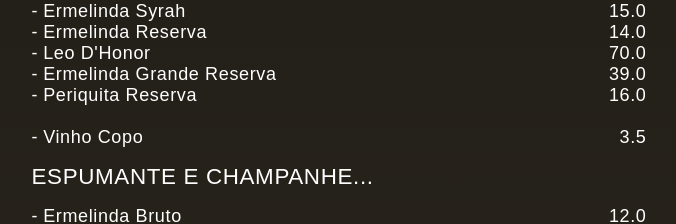
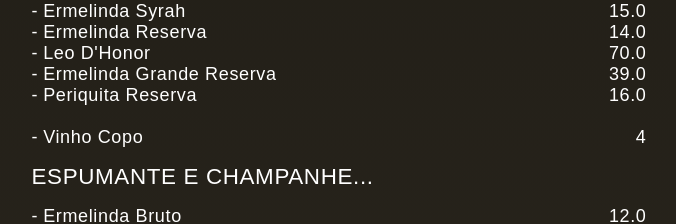
Before and after one commit to wanderson1873/barriga-de-freira, a React (Create React App) app: page /bebidas in a window 1280 px wide. Shown: the part 1440-1664 px from the top of the page, without its empty margins (301-977 px from the left). Built offline with nearby package versions, Linux system fonts and the light colour scheme; a web font is replaced by a local one.

Commit message:
Alter price 'vinho copo' para 4

```diff
--- a/src/components/Bebidas.js
+++ b/src/components/Bebidas.js
@@ -359,7 +359,7 @@
                <li className="name">
                   Vinho Copo
                </li>
-               <li className="price">3.5</li>
+               <li className="price">4</li>
             </ul>
 
          </div>
```
